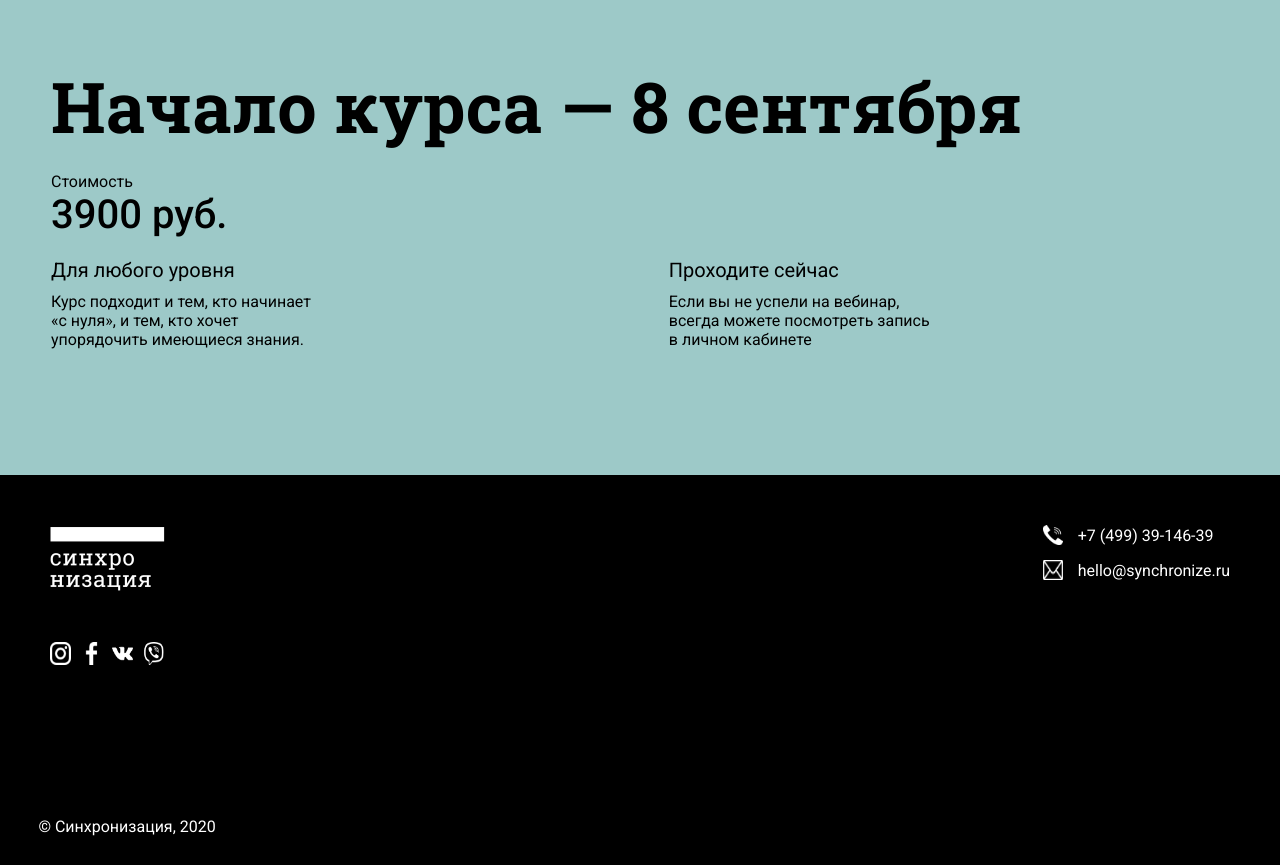
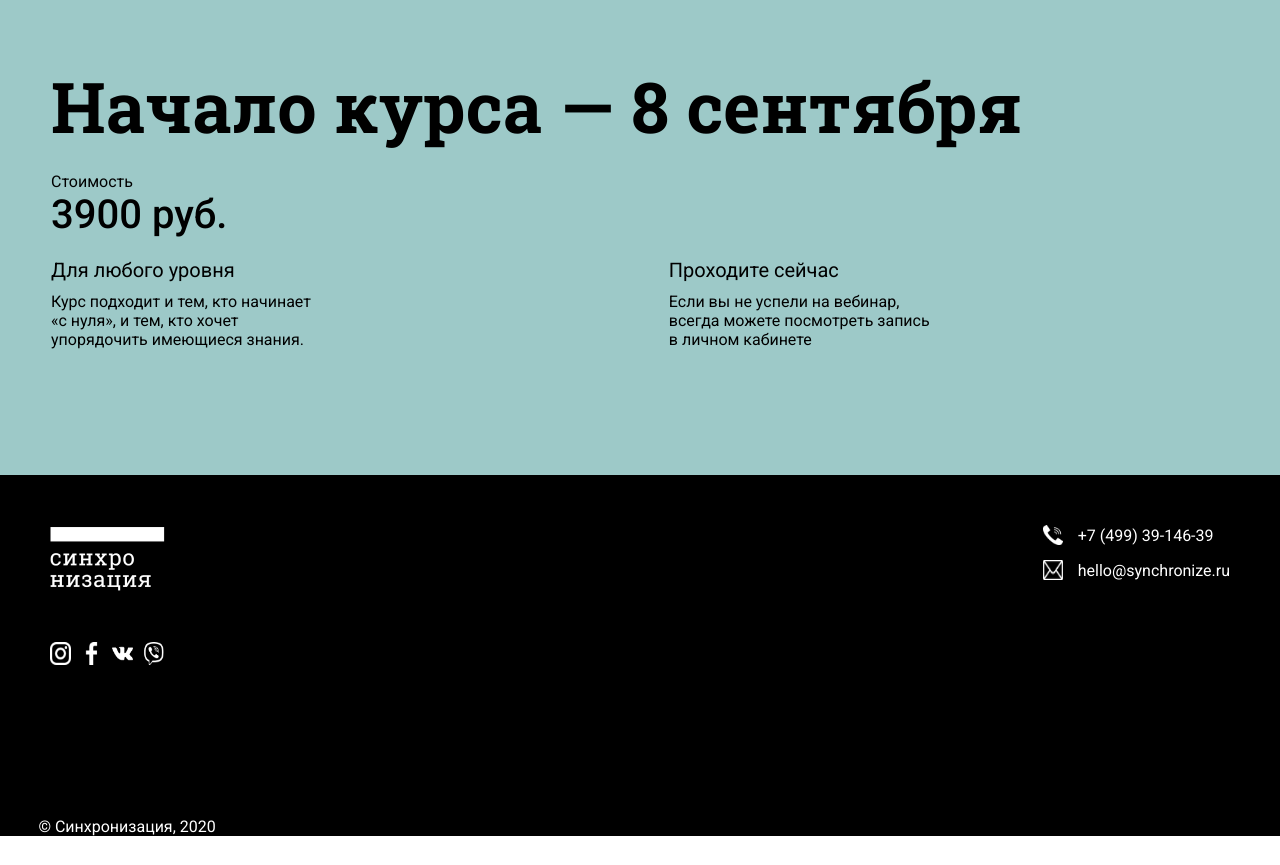
Before and after one commit to Eyyubfront/Group, a plain HTML site: page index.html in a window 1280 px wide. After the commit the page ends 836 px from the top, so only its background shows below. Drawn offline with Linux system fonts and the light colour scheme.

Commit message:
eyyub footer problem solving

```diff
--- a/style.css
+++ b/style.css
@@ -9,7 +9,6 @@
 footer{
     background-color: #000000;
     color: #FFFFFF;
-    height: 390px;
     width: 100% !important;
 }
 .footer_container{
```
